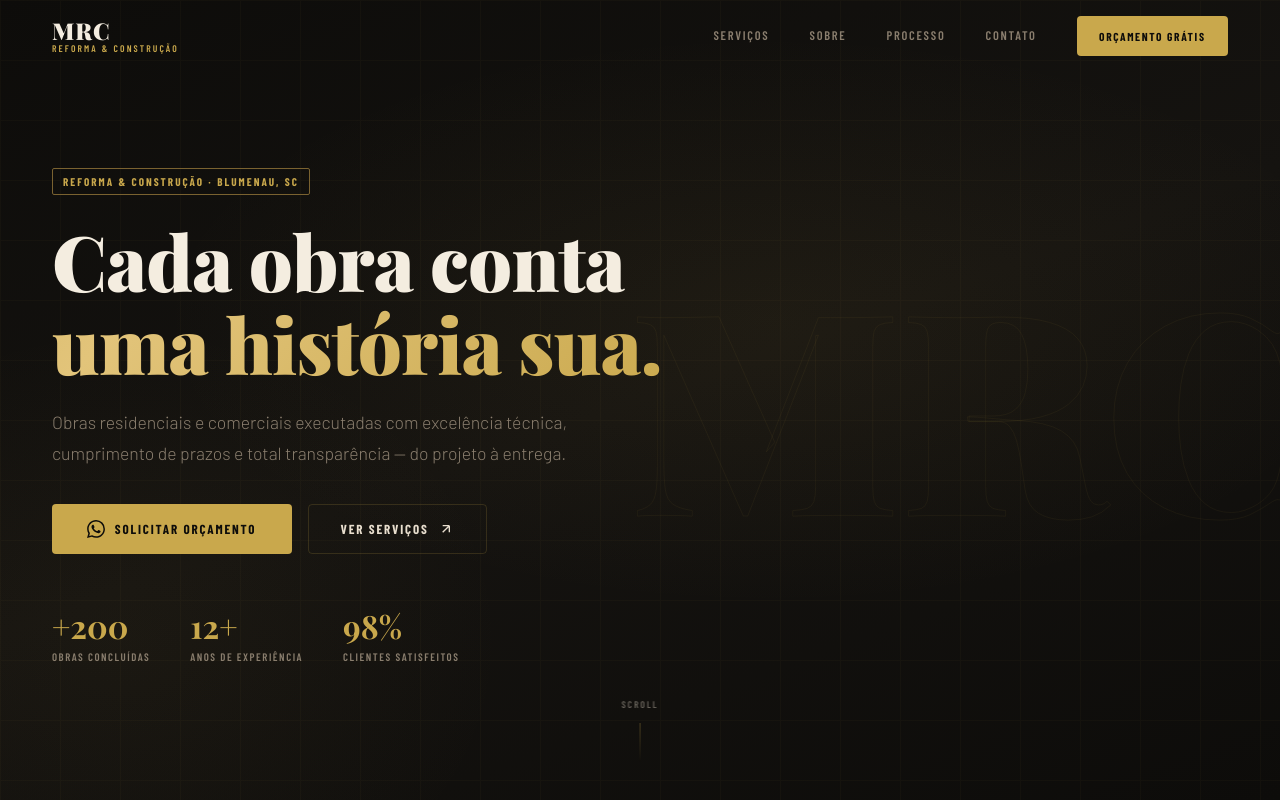
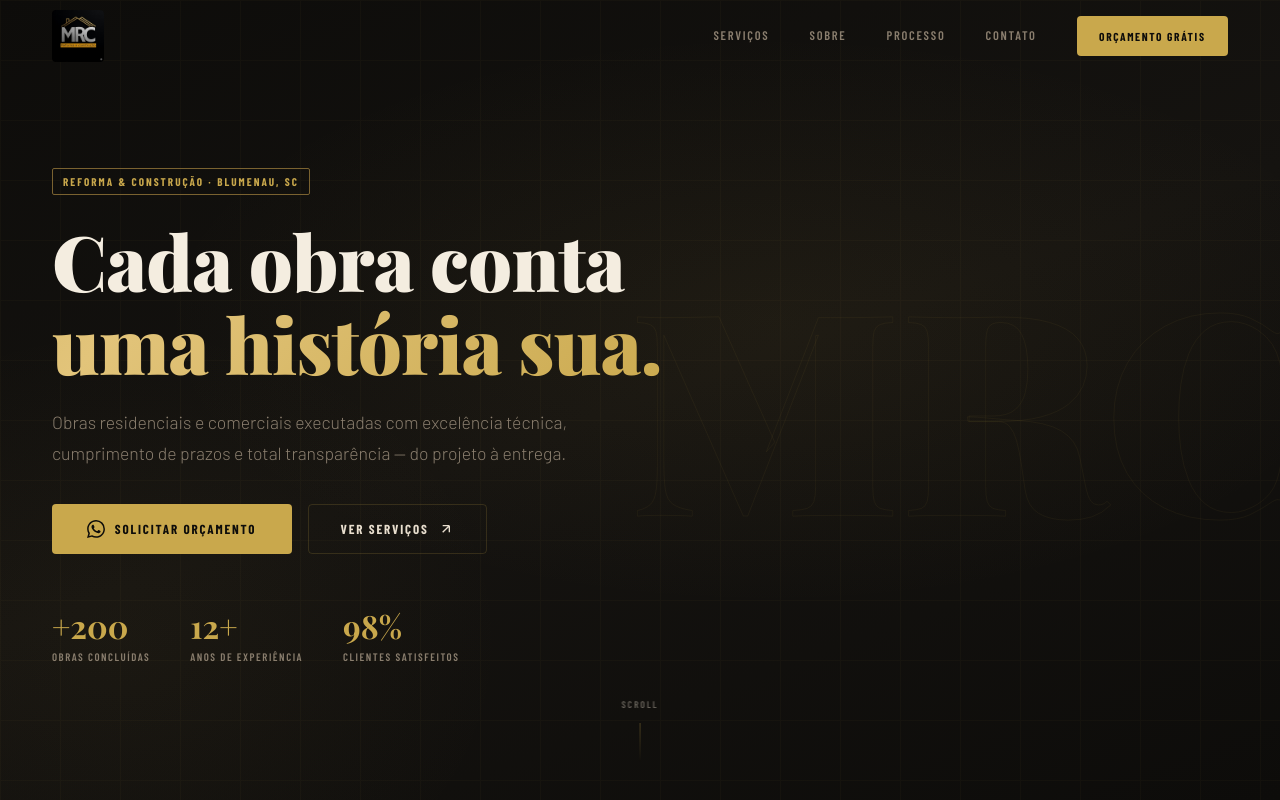
Before and after one commit to Bieli131121/MRC-SITE, a React (Vite) app: page / in a window 1280 px wide. Shown: the top 800 px of the page. Built offline with nearby package versions, Linux system fonts and the light colour scheme.

Commit message:
adiciona logo no cabecalho

```diff
--- a/src/components/Navbar.jsx
+++ b/src/components/Navbar.jsx
@@ -30,33 +30,18 @@ export default function Navbar() {
         height: '72px',
       }}>
 
-        {/* Logo — FIX: text-decoration none + alinhamento correto */}
-        <a href="#" style={{
-          display: 'flex',
-          flexDirection: 'column',
-          gap: '2px',
-          textDecoration: 'none',
-          lineHeight: 1,
-        }}>
-          <span style={{
-            fontFamily: 'var(--font-display)',
-            fontSize: '1.45rem',
-            fontWeight: 900,
-            color: 'var(--cream)',
-            letterSpacing: '0.04em',
-            lineHeight: 1,
-            display: 'block',
-          }}>MRC</span>
-          <span style={{
-            fontFamily: 'var(--font-cond)',
-            fontSize: '0.6rem',
-            fontWeight: 600,
-            letterSpacing: '0.22em',
-            textTransform: 'uppercase',
-            color: 'var(--gold)',
-            display: 'block',
-            lineHeight: 1,
-          }}>Reforma &amp; Construção</span>
+        {/* Logo */}
+        <a href="#" style={{ display: 'flex', alignItems: 'center' }}>
+          <img
+            src="/logo.jpg"
+            alt="MRC Reforma e Construção"
+            style={{
+              height: '52px',
+              width: 'auto',
+              objectFit: 'contain',
+              borderRadius: '4px',
+            }}
+          />
         </a>
 
         {/* Desktop nav */}
@@ -70,7 +55,6 @@ export default function Navbar() {
               textTransform: 'uppercase',
               color: 'var(--text-muted)',
               transition: 'color 0.2s',
-              textDecoration: 'none',
             }}
             onMouseEnter={e => e.target.style.color = 'var(--gold)'}
             onMouseLeave={e => e.target.style.color = 'var(--text-muted)'}
@@ -84,36 +68,19 @@ export default function Navbar() {
           </a>
         </nav>
 
-        {/* Hamburger — FIX: transform correto para cada barra */}
+        {/* Hamburger */}
         <button
           onClick={() => setMenuOpen(!menuOpen)}
           className="hamburger"
+          style={{
+            display: 'none', background: 'none', border: 'none', cursor: 'pointer',
+            flexDirection: 'column', gap: '5px', padding: '4px',
+          }}
           aria-label="Menu"
-          style={{
-            background: 'none', border: 'none', cursor: 'pointer',
-            padding: '4px', display: 'none',
-            flexDirection: 'column', gap: '5px',
-          }}
         >
-          <span style={{
-            display: 'block', width: '24px', height: '2px',
-            background: 'var(--text)',
-            transition: 'all 0.3s ease',
-            transform: menuOpen ? 'rotate(45deg) translate(5px, 5px)' : 'none',
-          }} />
-          <span style={{
-            display: 'block', width: '24px', height: '2px',
-            background: 'var(--text)',
-            transition: 'all 0.3s ease',
-            opacity: menuOpen ? 0 : 1,         // FIX: opacity separado do transform
-            transform: 'none',
-          }} />
-          <span style={{
-            display: 'block', width: '24px', height: '2px',
-            background: 'var(--text)',
-            transition: 'all 0.3s ease',
-            transform: menuOpen ? 'rotate(-45deg) translate(5px, -5px)' : 'none',
-          }} />
+          <span style={{ display: 'block', width: '24px', height: '2px', background: 'var(--text)', transition: 'all 0.3s ease', transform: menuOpen ? 'rotate(45deg) translate(5px, 5px)' : 'none' }} />
+          <span style={{ display: 'block', width: '24px', height: '2px', background: 'var(--text)', transition: 'all 0.3s ease', opacity: menuOpen ? 0 : 1 }} />
+          <span style={{ display: 'block', width: '24px', height: '2px', background: 'var(--text)', transition: 'all 0.3s ease', transform: menuOpen ? 'rotate(-45deg) translate(5px, -5px)' : 'none' }} />
         </button>
       </div>
 
@@ -137,13 +104,12 @@ export default function Navbar() {
                 color: 'var(--text)',
                 padding: '0.9rem 0',
                 borderBottom: '1px solid var(--border-soft)',
-                textDecoration: 'none',
               }}
             >{l.label}</a>
           ))}
           <a href="https://wa.me/5548999799447" target="_blank" rel="noopener noreferrer"
             className="btn-primary"
-            style={{ marginTop: '1.5rem', width: '100%', justifyContent: 'center', display: 'flex' }}
+            style={{ marginTop: '1.5rem', width: '100%', justifyContent: 'center' }}
           >Orçamento Grátis</a>
         </div>
       )}
```
